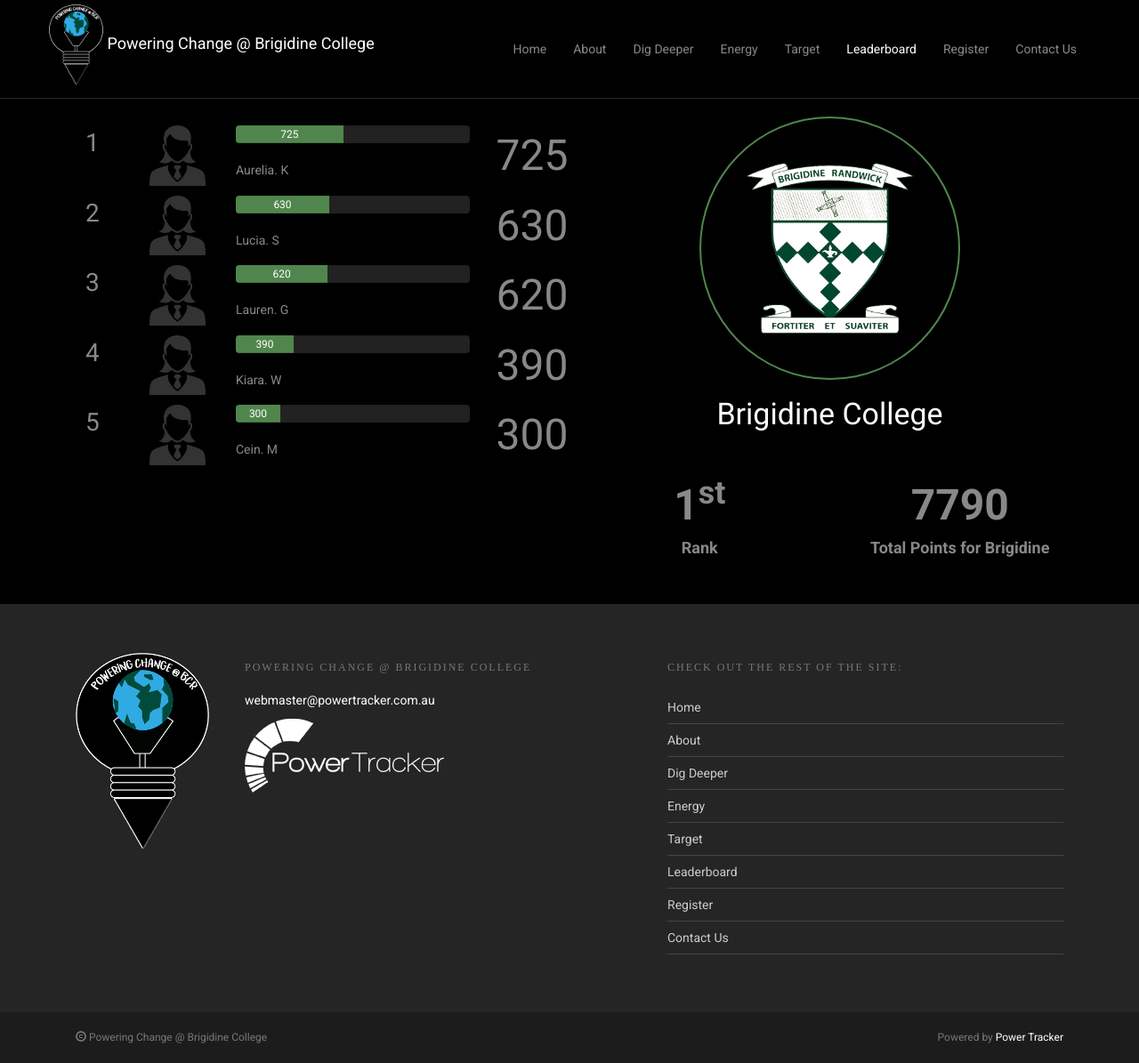
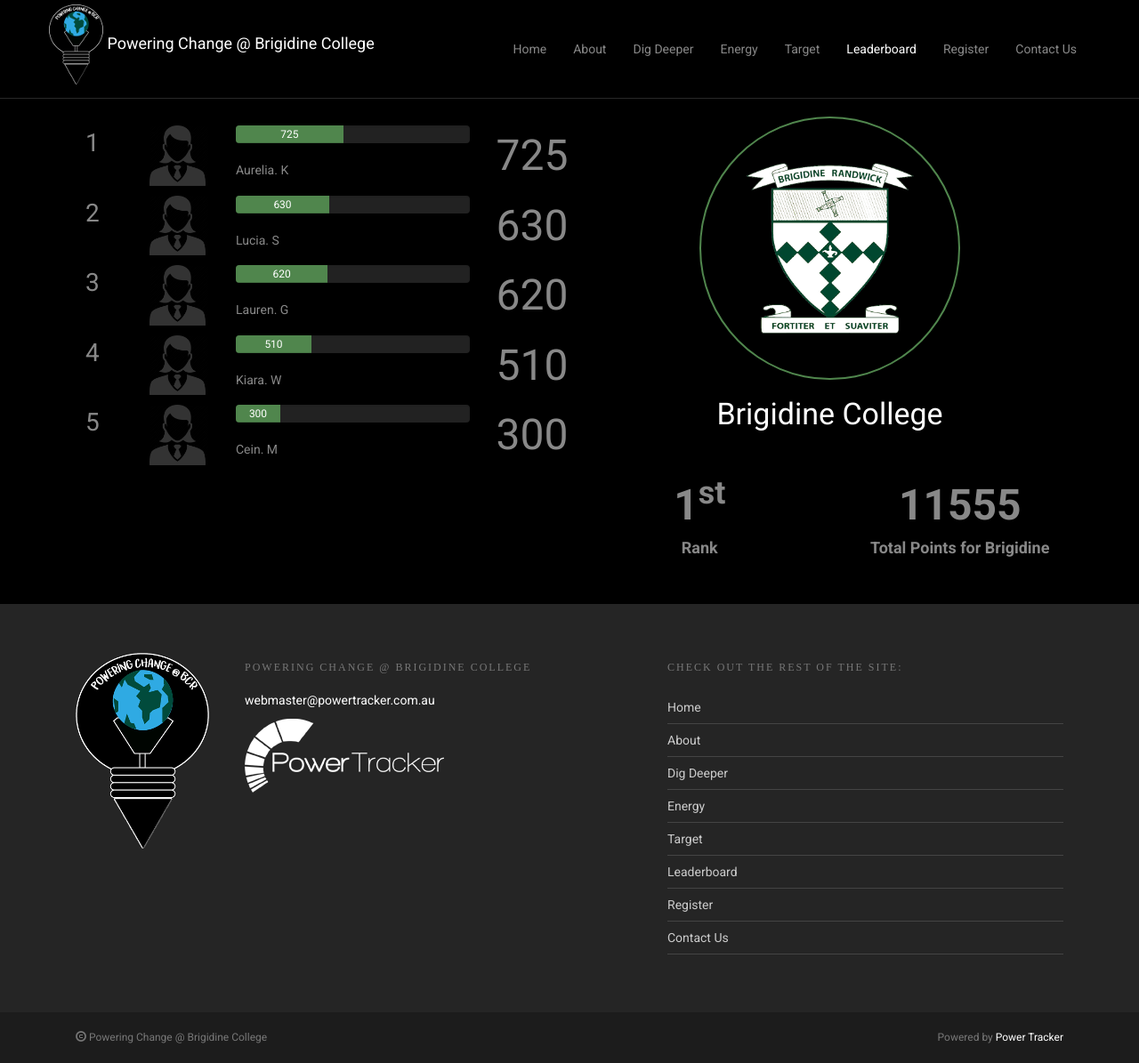
Before and after one commit to samyalv04/brigidine.powertracker.com.au, a Jekyll site: the page built from leaderboard/index.html, in a window 1280 px wide. Shown: the whole page at 89% size. Built offline with Jekyll 4.4.1, drawn with Linux system fonts in a browser that asks for light colours; nearby versions of some CDN libraries.

Commit message:
Update index.html

```diff
--- a/leaderboard/index.html
+++ b/leaderboard/index.html
@@ -16,12 +16,12 @@
         score: 620
     -
         name: Kiara. W
-        score: 390
+        score: 510
     -
         name: Cein. M
         score: 300
 totalpoints: 15.75
-schoolpoints: 7790
+schoolpoints: 11555
 ---
 
 <div class="container">
```
